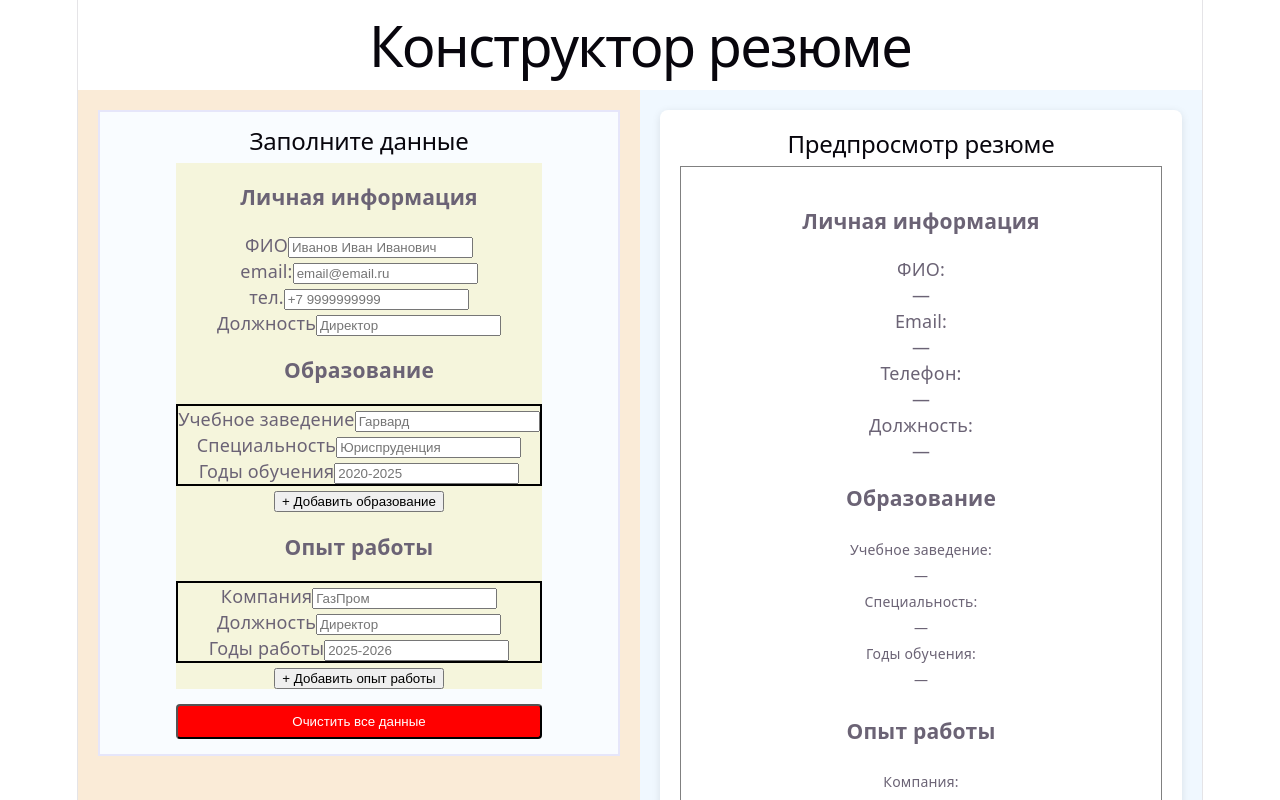
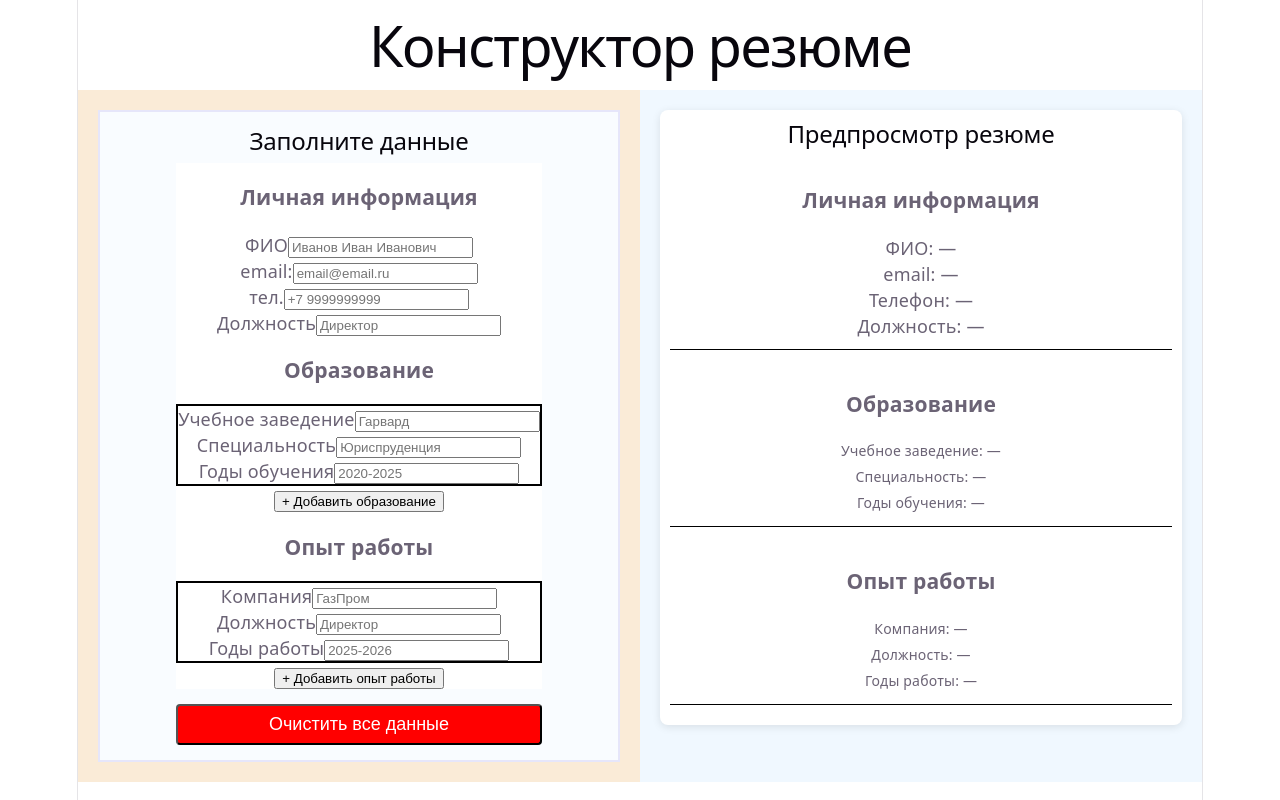
Before and after one commit to berezovtatyana-dev/cv-builder_st, a React (Vite) app: page / in a window 1280 px wide. Shown: the top 800 px of the page. Built offline with nearby package versions, Linux system fonts and the light colour scheme.

Commit message:
remark Preview

```diff
--- a/src/components/FormPanel.css
+++ b/src/components/FormPanel.css
@@ -10,6 +10,6 @@
 }
 
 .section-form{
-    background-color: beige;
+    background-color: white;
 
 }
--- a/src/components/FormPanel.jsx
+++ b/src/components/FormPanel.jsx
@@ -84,7 +84,7 @@ const clearAllData = () => {
                     + Добавить опыт работы
                 </button>
             </section>
-            <button onClick={clearAllData} style={{ marginTop: '15px', backgroundColor: 'red', color: 'white', padding: '8px 16px', borderRadius: '4px', cursor: 'pointer' }}>
+            <button onClick={clearAllData} style={{ marginTop: '15px', backgroundColor: 'red', color: 'white', fontSize: '18px', padding: '8px 16px', borderRadius: '4px', cursor: 'pointer' }}>
                 Очистить все данные
             </button>
 
--- a/src/components/PreviewPanel.css
+++ b/src/components/PreviewPanel.css
@@ -1,5 +1,5 @@
 .preview-container {
-  padding: 20px;
+  padding: 10px;
   background-color: #ffffff;
   border-radius: 8px;
   box-shadow: 0 2px 8px rgba(0, 0, 0, 0.1);
@@ -7,5 +7,9 @@
   min-height: 500px;
 }
 .preview-section{
+    border-bottom: 1px solid black;
+    padding: 10px;
+    margin-bottom: 10px;
+
 
 }
--- a/src/components/PreviewPanel.jsx
+++ b/src/components/PreviewPanel.jsx
@@ -9,73 +9,59 @@ const PreviewPanel = () => {
   return (
     <div className="preview-container">
       <h2>Предпросмотр резюме</h2>
-
-      <div style={{backgroundColor: 'white',
-                    padding: '20px',
-                    border: '1px solid grey'
-      }}>
-        {/* Личная информация */}
-        <section>
+      <div style={{backgroundColor: 'white'}}>
+        <section className="preview-section">
           <h3>Личная информация</h3>
           <div>
-            <p>ФИО:</p> {personalInfo.fullName || "—"}
+            ФИО: {personalInfo.fullName || " — "}
           </div>
           <div>
-            <p>Email:</p> {personalInfo.email || "—"}
+            email: {personalInfo.email || " — "}
           </div>
           <div>
-            <p>Телефон:</p> {personalInfo.phone || "—"}
+            Телефон: {personalInfo.phone || "—"}
           </div>
           <div>
-            <p>Должность:</p> {personalInfo.position || "—"}
+            Должность: {personalInfo.position || "—"}
           </div>
         </section>
 
-        {/* Образование */}
         <section className="preview-section">
           <h3>Образование</h3>
-          {education.length === 0 ? (
-            <p>Нет добавленного образования</p>
-          ) : (
-            education.map((edu) => (
-              <div key={edu.id}  style={{padding: '4px', fontSize: '14px'}}>
+          {education.map((edu) => (
+             <div key={edu.id}  style={{fontSize: '14px'}}>
                 <div>
-                  <p>Учебное заведение:</p> {edu.educationCompany || "—"}
+                  Учебное заведение: {edu.educationCompany || "—"}
                 </div>
                 <div>
-                  <p>Специальность:</p> {edu.profession || "—"}
+                  Специальность: {edu.profession || "—"}
                 </div>
                 <div>
-                  <p>Годы обучения:</p> {edu.yearsEduc || "—"}
+                  Годы обучения: {edu.yearsEduc || "—"}
                 </div>
                 {education.length > 1 && <hr />}
               </div>
-            ))
-          )}
-        </section>
+          ))}
+          </section>
 
-        {/* Опыт работы */}
+
         <section className="preview-section">
           <h3>Опыт работы</h3>
-          {experience.length === 0 ? (
-            <p>Нет добавленного опыта работы</p>
-          ) : (
-            experience.map((exp) => (
-              <div key={exp.id}  style={{padding: '4px', fontSize: '14px'}}>
+          {experience.map((exp) => (
+            <div key={exp.id}  style={{fontSize: '14px'}}>
                 <div>
-                  <p>Компания:</p> {exp.company || "—"}
+                  Компания: {exp.company || "—"}
                 </div>
                 <div>
-                  <p>Должность:</p> {exp.role || "—"}
+                  Должность: {exp.role || "—"}
                 </div>
                 <div>
-                  <p>Годы работы:</p> {exp.years || "—"}
+                  Годы работы: {exp.years || "—"}
                 </div>
                 {experience.length > 1 && <hr />}
               </div>
-            ))
-          )}
-        </section>
+          ))}
+          </section>
       </div>
     </div>
   );
```
